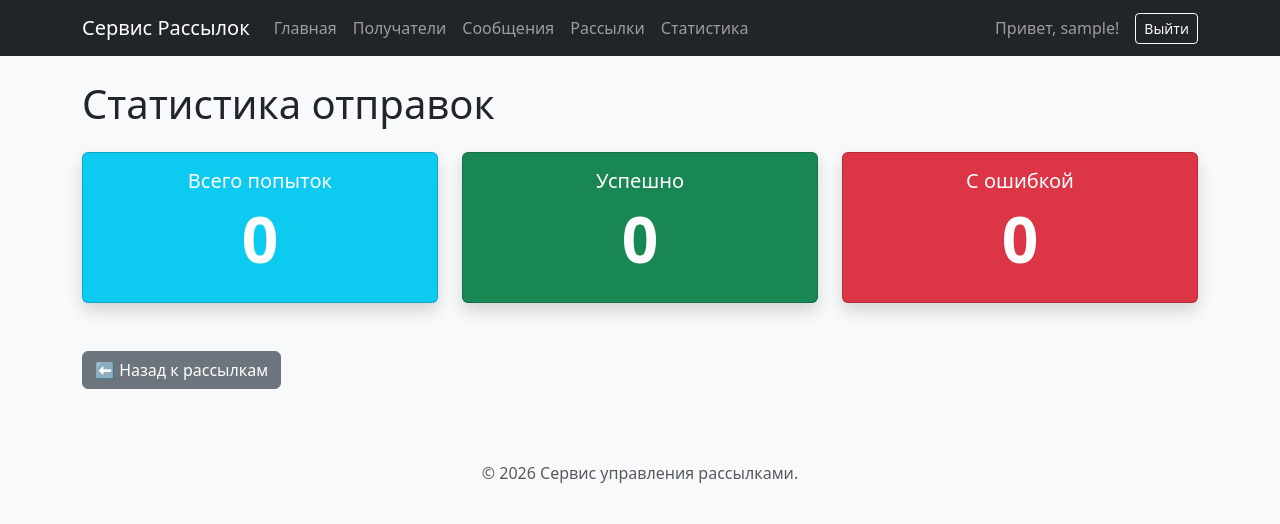
After one commit to yulechka944992/Django_Send_mail, a Django app: page /mailings/statistics/ in a window 1280 px wide. The commit adds this page. Shown: the top 524 px of the page. Run offline with Django 5.2, Linux system fonts and the light colour scheme; the visitor is signed in with stand-in values (Sample User, id 1); data that the repository does not hold is empty; parts of the project's set-up code (start-up, migrations or seed data) failed here and were passed over; some libraries are stand-ins or nearby versions.

Commit message:
add statistic

```diff
--- /dev/null
+++ b/mailings/templates/mailings/statistics.html
@@ -0,0 +1,40 @@
+{% extends "base.html" %}
+
+{% block title %}Статистика{% endblock %}
+
+{% block content %}
+    <h1 class="mb-4">Статистика отправок</h1>
+
+    <div class="row">
+        <div class="col-md-4 mb-4">
+            <div class="card text-white bg-info shadow h-100">
+                <div class="card-body text-center">
+                    <h5 class="card-title">Всего попыток</h5>
+                    <h1 class="display-3 fw-bold">{{ total_attempts }}</h1>
+                </div>
+            </div>
+        </div>
+
+        <div class="col-md-4 mb-4">
+            <div class="card text-white bg-success shadow h-100">
+                <div class="card-body text-center">
+                    <h5 class="card-title">Успешно</h5>
+                    <h1 class="display-3 fw-bold">{{ success_attempts }}</h1>
+                </div>
+            </div>
+        </div>
+
+        <div class="col-md-4 mb-4">
+            <div class="card text-white bg-danger shadow h-100">
+                <div class="card-body text-center">
+                    <h5 class="card-title">С ошибкой</h5>
+                    <h1 class="display-3 fw-bold">{{ failed_attempts }}</h1>
+                </div>
+            </div>
+        </div>
+    </div>
+
+    <div class="mt-4">
+        <a href="{% url 'mailings:campaign_list' %}" class="btn btn-secondary">⬅️ Назад к рассылкам</a>
+    </div>
+{% endblock %}
--- a/mailings/urls.py
+++ b/mailings/urls.py
@@ -15,4 +15,5 @@ urlpatterns = [
     path('campaigns/<int:pk>/update/', views.CampaignUpdateView.as_view(), name='campaign_update'),
     path('campaigns/<int:pk>/delete/', views.CampaignDeleteView.as_view(), name='campaign_delete'),
     path('campaigns/<int:pk>/send/', views.start_campaign, name='campaign_send'),
+    path('statistics/', views.StatisticsView.as_view(), name='statistics')
 ]
--- a/mailings/views.py
+++ b/mailings/views.py
@@ -1,3 +1,5 @@
+from django.contrib.auth.mixins import LoginRequiredMixin
+from django.db.models import Count, Q
 from django.utils import timezone
 
 from django.shortcuts import get_object_or_404, redirect
@@ -7,7 +9,7 @@ from django.contrib import messages
 
 from recipients.models import Recipient
 from .forms import CampaignForm
-from .models import Message, Campaign
+from .models import Message, Campaign, Attempt
 from .services import send_campaign
 
 
@@ -39,13 +41,13 @@ class MessageDeleteView(DeleteView):
     success_url = reverse_lazy('mailings:message_list')
 
 
-class CampaignListView(ListView):
+class CampaignListView(LoginRequiredMixin, ListView):
     model = Campaign
     template_name = 'mailings/campaign_list.html'
     context_object_name = 'campaigns'
 
     def get_queryset(self):
-        queryset = super().get_queryset()
+        queryset = Campaign.objects.filter(owner=self.request.user)
         for campaign in queryset:
             campaign.update_status()
         return queryset
@@ -55,6 +57,10 @@ class CampaignCreateView(CreateView):
     form_class = CampaignForm
     template_name = 'mailings/campaign_form.html'
     success_url = reverse_lazy('mailings:campaign_list')
+
+    def form_valid(self, form):
+        form.instance.owner = self.request.user
+        return super().form_valid(form)
 
 class CampaignDetailView(DetailView):
     model = Campaign
@@ -110,3 +116,24 @@ class HomePageView(TemplateView):
         context['total_recipients'] = Recipient.objects.count()
 
         return context
+
+
+class StatisticsView(LoginRequiredMixin, TemplateView):
+    template_name = 'mailings/statistics.html'
+
+    def get_context_data(self, **kwargs):
+        context = super().get_context_data(**kwargs)
+
+        user_attempts = Attempt.objects.filter(mailing__owner=self.request.user)
+
+        stats = user_attempts.aggregate(
+            total=Count('id'),
+            success=Count('id', filter=Q(status='Успешно')),
+            failed=Count('id', filter=Q(status='Не успешно'))
+        )
+
+        context['total_attempts'] = stats['total'] or 0
+        context['success_attempts'] = stats['success'] or 0
+        context['failed_attempts'] = stats['failed'] or 0
+
+        return context
--- a/templates/base.html
+++ b/templates/base.html
@@ -17,6 +17,10 @@
                 <a class="nav-link" href="{% url 'recipients:list' %}">Получатели</a>
                 <a class="nav-link" href="{% url 'mailings:message_list' %}">Сообщения</a>
                 <a class="nav-link" href="{% url 'mailings:campaign_list' %}">Рассылки</a>
+
+                {% if user.is_authenticated %}
+                    <a class="nav-link" href="{% url 'mailings:statistics' %}">Статистика</a>
+                {% endif %}
             </div>
             <div class="navbar-nav ms-auto align-items-center">
                 {% if user.is_authenticated %}
```
Also changed, not shown: mailings/models.py (+10 -0 lines), mailings/migrations/0006_campaign_owner.py (added).
